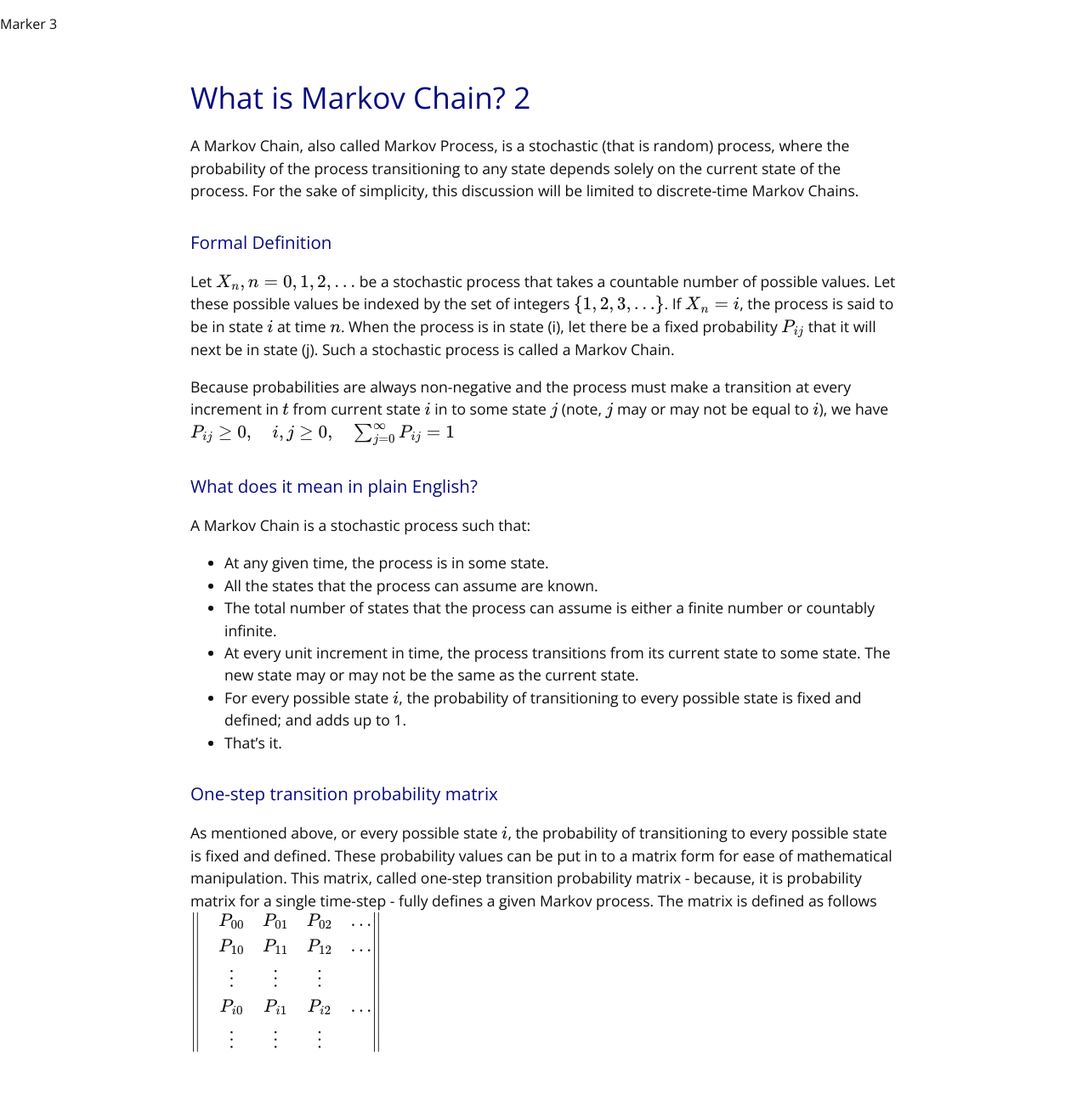
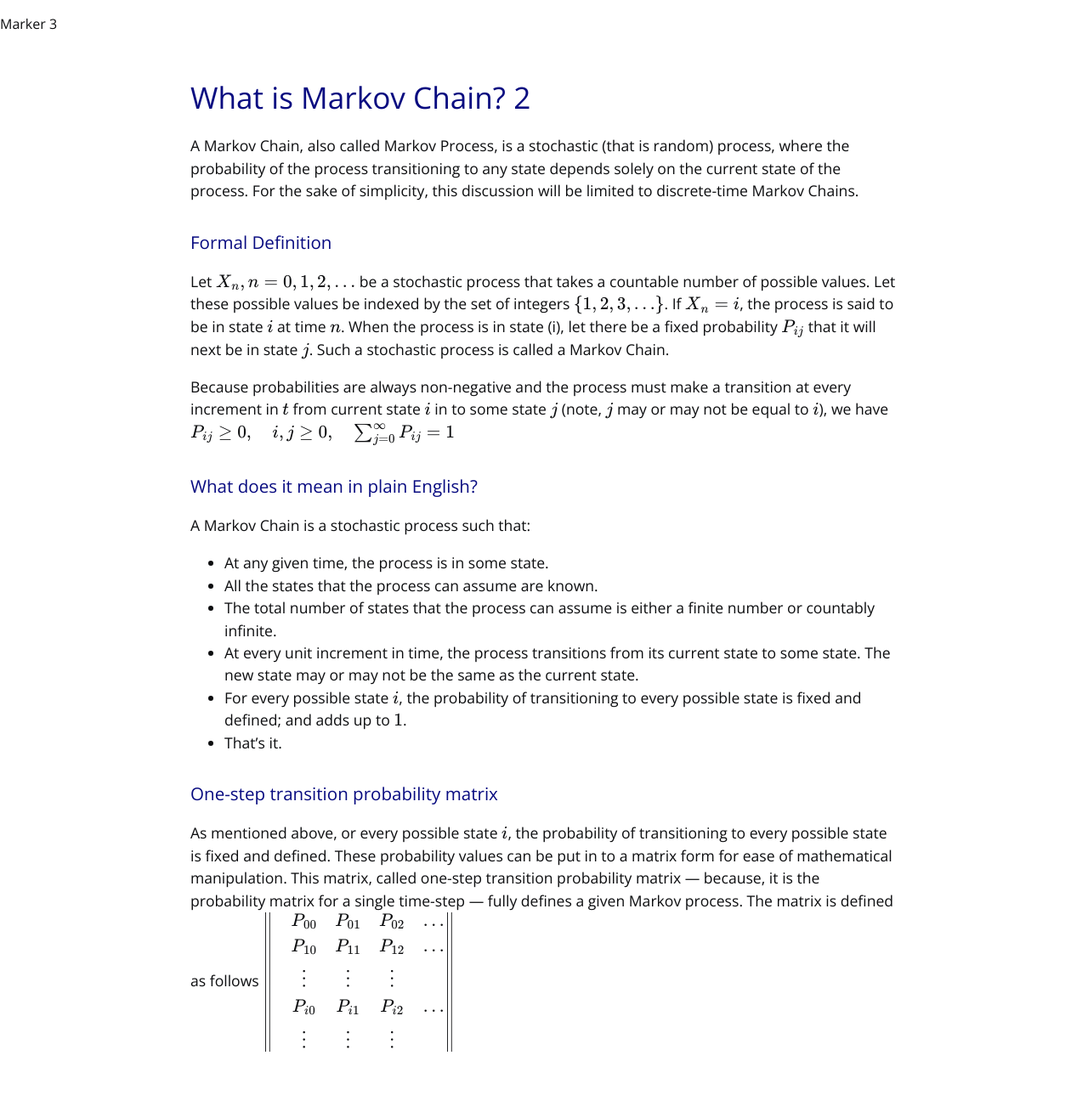
Before and after one commit to vinitjoglekar/playground, a Jekyll site: the page built from _pages/markov_chains.md, in a window 1280 px wide. Shown: the whole page at 85% size. Built offline with Jekyll 4.4.1, drawn with Linux system fonts in a browser that asks for light colours.

Commit message:
Update markov_chains.md

```diff
--- a/_pages/markov_chains.md
+++ b/_pages/markov_chains.md
@@ -8,7 +8,7 @@ title: What is Markov Chain?
 A Markov Chain, also called Markov Process, is a stochastic (that is random) process, where the probability of the process transitioning to any state depends solely on the current state of the process. For the sake of simplicity, this discussion will be limited to discrete-time Markov Chains.
 
 ### Formal Definition
-Let $X_n, n=0,1,2,...$ be a  stochastic process that takes a countable number of possible values. Let these possible values be indexed by the set of integers \\(\left \\{ 1,2,3,... \right \\}\\). If $X_{n}=i$, the process is said to be in state \\(i\\) at time \\(n\\). When the process is in state \(i\), let there be a fixed probability \\(P_{ij}\\) that it will next be in state \(j\). Such a stochastic process is called a Markov Chain.
+Let $X_n, n=0,1,2,...$ be a  stochastic process that takes a countable number of possible values. Let these possible values be indexed by the set of integers \\(\left \\{ 1,2,3,... \right \\}\\). If $X_{n}=i$, the process is said to be in state \\(i\\) at time \\(n\\). When the process is in state \(i\), let there be a fixed probability \\(P_{ij}\\) that it will next be in state \\(j\\). Such a stochastic process is called a Markov Chain.
 
 Because probabilities are always non-negative and the process must make a transition at every increment in $t$ from current state $i$ in to some state $j$ (note, $j$ may or may not be equal to $i$), we have
 $$ P_{ij} \geq 0, \hspace{1em} i,j \geq 0, \hspace{1em} \sum_{j=0}^\infty P_{ij} = 1 $$
@@ -20,12 +20,12 @@ A Markov Chain is a stochastic process such that:
 - All the states that the process can assume are known.
 - The total number of states that the process can assume is either a finite number or countably infinite.
 - At every unit increment in time, the process transitions from its current state to some state. The new state may or may not be the same as the current state.
-- For every possible state $i$, the probability of transitioning to every possible state is fixed and defined; and adds up to 1.
+- For every possible state $i$, the probability of transitioning to every possible state is fixed and defined; and adds up to \\(1\\).
 - That's it.
 
 
 ### One-step transition probability matrix
-As mentioned above, or every possible state $i$, the probability of transitioning to every possible state is fixed and defined. These probability values can be put in to a matrix form for ease of mathematical manipulation. This matrix, called one-step transition probability matrix - because, it is probability matrix for a single time-step - fully defines a given Markov process. The matrix is defined as follows
+As mentioned above, or every possible state $i$, the probability of transitioning to every possible state is fixed and defined. These probability values can be put in to a matrix form for ease of mathematical manipulation. This matrix, called one-step transition probability matrix &mdash; because, it is the probability matrix for a single time-step &mdash; fully defines a given Markov process. The matrix is defined as follows
 $$ \begin{Vmatrix}
  &P_{00}  &P_{01}  &P_{02}  &... \\
  &P_{10}  &P_{11}  &P_{12}  &... \\
```
